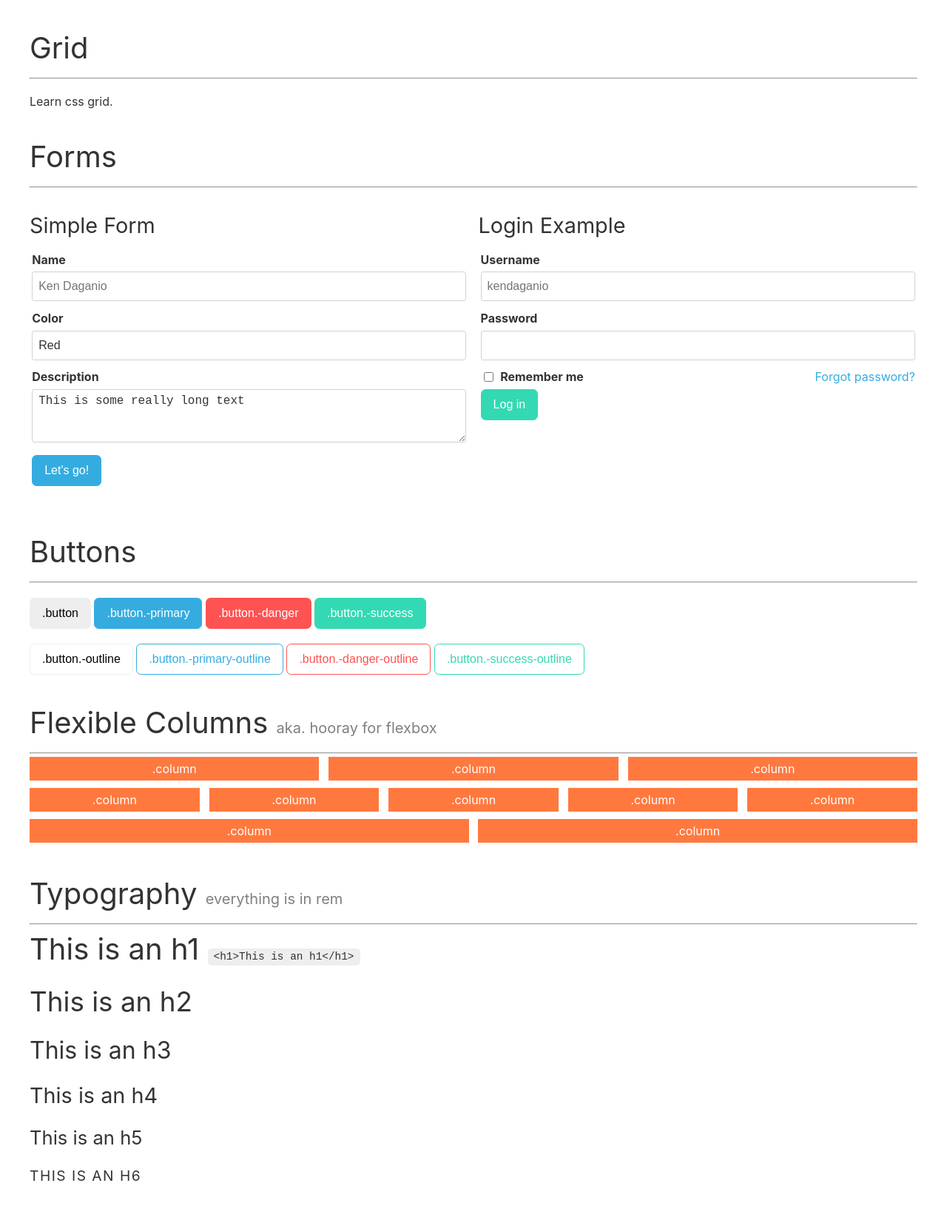
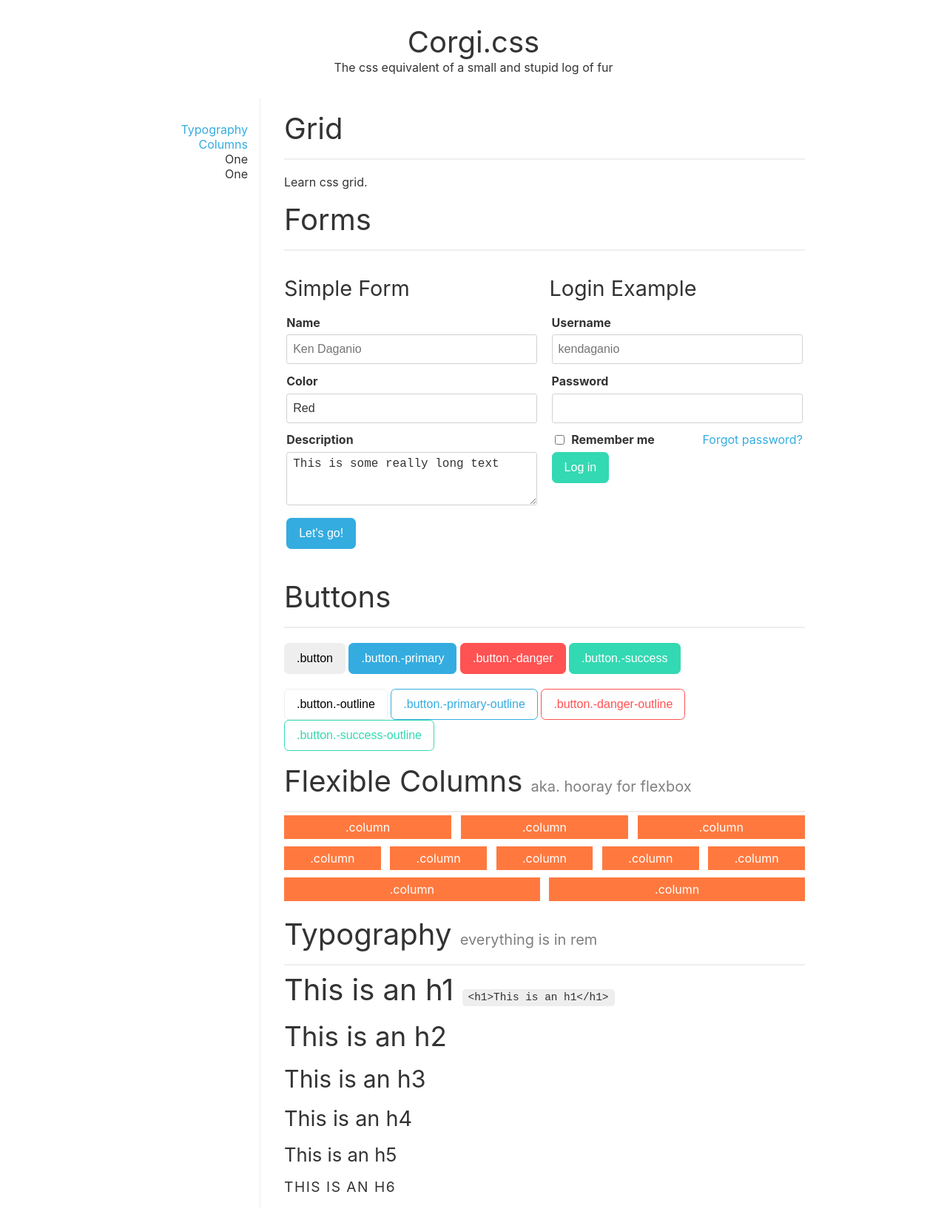
Before and after one commit to kendaganio/corgi, a Jekyll site: the page built from docs/index.html, in a window 1280 px wide. Shown: the whole page at 74% size. Built offline with Jekyll 4.4.1, drawn with Linux system fonts in a browser that asks for light colours.

Commit message:
Initial layout for docs pages

```diff
--- /dev/null
+++ b/docs/_includes/aside.html
@@ -0,0 +1,12 @@
+<aside>
+  <ul class="unstyled">
+    <li>
+      <a href="#typography">Typography</a>
+    </li>
+    <li>
+      <a href="#columns">Columns</a>
+    </li>
+    <li>One</li>
+    <li>One</li>
+  </ul>
+</aside>
--- a/docs/_includes/header.html
+++ b/docs/_includes/header.html
@@ -1,2 +1,4 @@
-<header class="site-header" role="banner">
+<header class="banner" role="banner">
+  <h1>Corgi.css</h1>
+  <p class="subtitle">The css equivalent of a small and stupid log of fur</p>
 </header>
--- a/docs/_layouts/default.html
+++ b/docs/_layouts/default.html
@@ -2,12 +2,15 @@
 <html lang="{{ page.lang | default: site.lang | default: "en" }}">
   {% include head.html %}
   <body>
+
     {% include header.html %}
 
-    <main label="Content">
+    <main>
+      {% include aside.html %}
       {{ content }}
     </main>
 
     {% include footer.html %}
+
   </body>
 </html>
--- a/docs/css/corgi-docs.css
+++ b/docs/css/corgi-docs.css
@@ -11,15 +11,18 @@ hr, h1, h2, h3, h4, h5, h6 {
 }
 
 html {
+  -webkit-box-sizing: border-box;
           box-sizing: border-box;
   font-size: 16px;
 }
 
 * {
+  -webkit-box-sizing: inherit;
           box-sizing: inherit;
 }
 
 *:before, *:after {
+  -webkit-box-sizing: inherit;
           box-sizing: inherit;
 }
 
@@ -45,8 +48,18 @@ a:hover {
   color: #177097;
 }
 
+ul.unstyled {
+  list-style: none;
+}
+
+hr {
+  height: 1px;
+  border: none;
+  border-bottom: 2px solid #eee;
+}
+
 h1, h2, h3, h4, h5, h6 {
-  padding: 0.5rem 0 1rem 0;
+  margin: 0.5rem 0 1rem 0;
   font-weight: normal;
 }
 
@@ -84,18 +97,25 @@ h6 {
 }
 
 .container {
-  margin: 2rem 2.5rem;
+  margin: 1rem 2rem;
 }
 
 .columns {
+  display: -webkit-box;
+  display: -ms-flexbox;
   display: flex;
+  -webkit-box-pack: justify;
+      -ms-flex-pack: justify;
           justify-content: space-between;
   clear: both;
+  -ms-flex-wrap: wrap;
       flex-wrap: wrap;
 }
 
 .columns > .column {
   margin: 0.3rem 0.4rem;
+  -webkit-box-flex: 1;
+      -ms-flex: 1;
           flex: 1;
 }
 
@@ -125,7 +145,11 @@ form fieldset label {
 }
 
 form fieldset label.checkbox {
+  display: -webkit-box;
+  display: -ms-flexbox;
   display: flex;
+  -webkit-box-align: center;
+      -ms-flex-align: center;
           align-items: center;
 }
 
@@ -137,6 +161,8 @@ form fieldset input[type=text], form fieldset input[type=email], form fieldset i
 form fieldset input[type=search], form fieldset input[type=url], form fieldset input[type=tel],
 form fieldset select, form fieldset textarea {
   background: transparent;
+  -webkit-appearance: none;
+     -moz-appearance: none;
           appearance: none;
   font-size: inherit;
   line-height: 1.5;
@@ -166,6 +192,7 @@ button.button, input.button {
   font-size: inherit;
   border-radius: 0.4rem;
   line-height: 1.5rem;
+  -webkit-transition: background-color .2s ease-in-out, border-color 0.2s ease-in-out, color 0.2s ease-in-out;
   transition: background-color .2s ease-in-out, border-color 0.2s ease-in-out, color 0.2s ease-in-out;
   border: 1px solid transparent;
   background-color: #eee;
@@ -295,9 +322,40 @@ button.button.-success-outline:active, input.button.-success-outline:active {
   background: #ff793f;
   color: white;
   height: 2rem;
+  display: -webkit-box;
+  display: -ms-flexbox;
   display: flex;
+  -webkit-box-align: center;
+      -ms-flex-align: center;
           align-items: center;
+  -webkit-box-pack: center;
+      -ms-flex-pack: center;
           justify-content: center;
 }
 
+main {
+  width: 960px;
+  margin: 0 auto;
+  display: grid;
+  grid-template-columns: 1fr 4fr;
+}
+
+header.banner {
+  text-align: center;
+  margin-top: 2rem;
+}
+
+header.banner > h1 {
+  margin: 0;
+}
+
+header.banner > p.subtitle {
+  margin-bottom: 2rem;
+}
+
+aside {
+  text-align: right;
+  padding: 2rem 1rem 0 0;
+  border-right: 1px solid #eee;
+}
 /*# sourceMappingURL=corgi-docs.css.map */
--- a/docs/index.html
+++ b/docs/index.html
@@ -75,7 +75,7 @@ This is some really long text
     <button class="button -success-outline">.button.-success-outline</button>
   </div>
 
-  <div class="container">
+  <div id="columns" class="container">
     <h1>Flexible Columns
       <small class="">aka. hooray for flexbox</small>
     </h1>
@@ -101,7 +101,7 @@ This is some really long text
     </div>
   </div>
 
-  <div class="container">
+  <div id="typography" class="container">
     <h1>
       Typography
       <small>everything is in rem</small>
--- a/sass/layout.sass
+++ b/sass/layout.sass
@@ -1,5 +1,5 @@
 .container
-  margin: 2rem 2.5rem
+  margin: 1rem 2rem
 
 .columns
   display: flex
--- a/sass/text.sass
+++ b/sass/text.sass
@@ -1,5 +1,5 @@
 h1, h2, h3, h4, h5, h6
-  padding: 0.5rem 0 1rem 0
+  margin: 0.5rem 0 1rem 0
   font-weight: normal
 
 h1
--- a/sass/variables.sass
+++ b/sass/variables.sass
@@ -3,4 +3,5 @@ $gray: #eee
 $danger: #ff5252
 $primary: #34ace0
 $success: #33d9b2
+$gray: #eee
 $button-default: #eee
```
Also changed, not shown: css/corgi.css (+12 -2 lines), docs/_sass/demo.sass (+22 -0 lines), package.json (+10 -12 lines), sass/base.sass (+9 -0 lines), 2 other files. Lines whose indentation alone changed are shown as unchanged.
